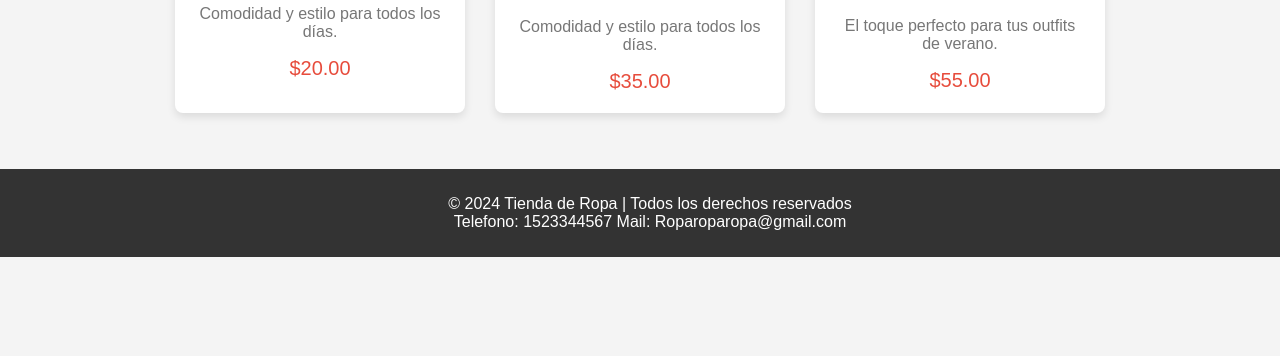
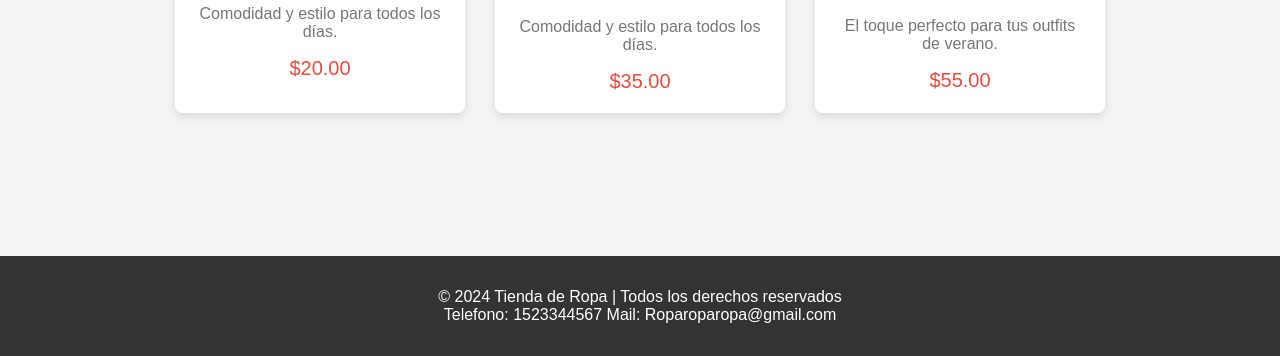
Before and after one commit to ElBarto-html/tiendamarta, a plain HTML site: page index.html in a window 1280 px wide. Shown: the part 543-899 px from the top of the page. Before the commit the page ends 800 px from the top, so only its background shows below. Drawn offline with Linux system fonts and the light colour scheme.

Commit message:
Update index.html

```diff
--- a/index.html
+++ b/index.html
@@ -69,10 +69,7 @@
             background-color: #333;
             color: white;
             text-align: center;
-            padding: 10px;
-            position: fixed;
-            bottom: 0;
-            width: 100%;
+            padding: 1rem;
         }
     </style>
 </head>
```
